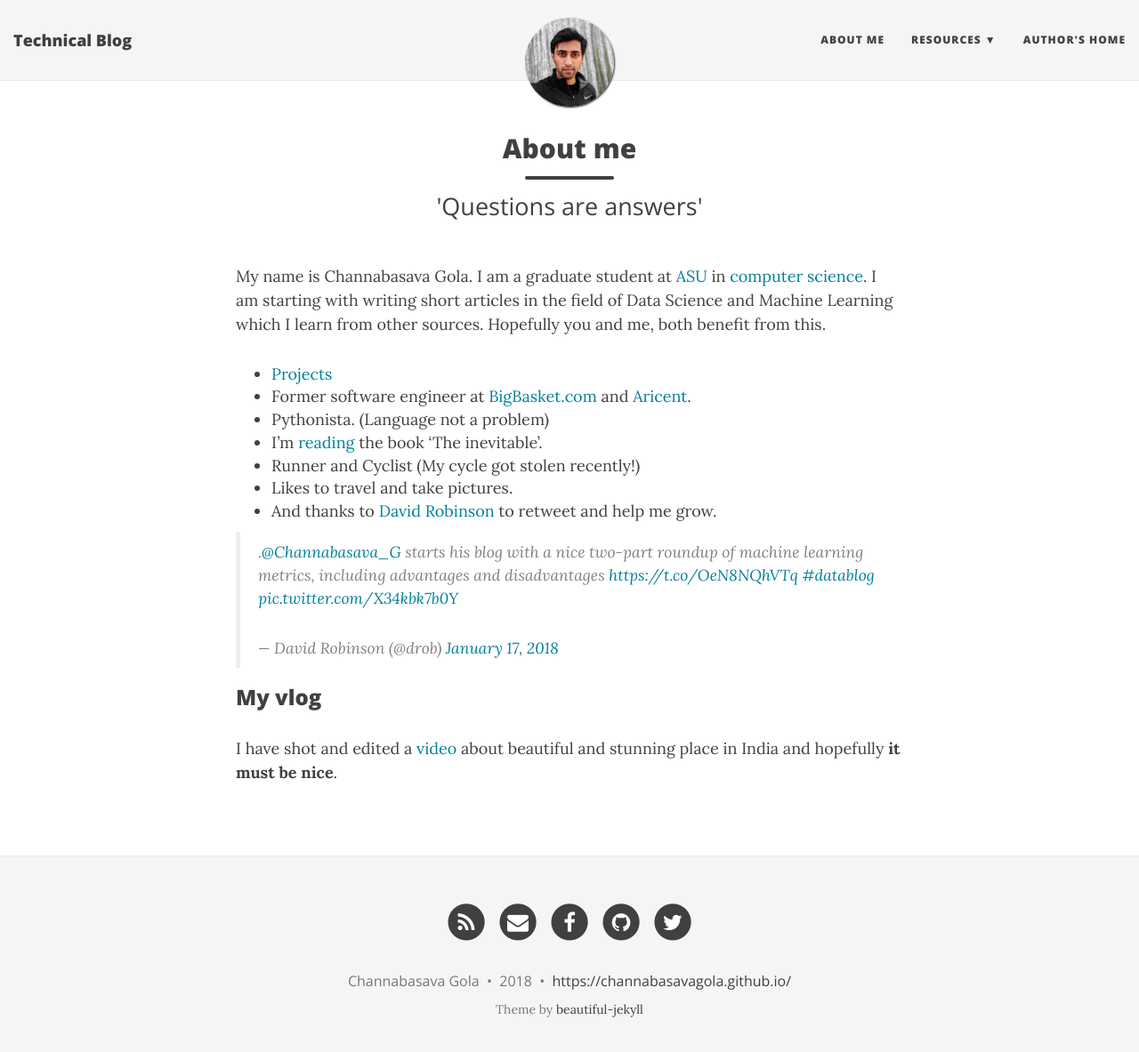
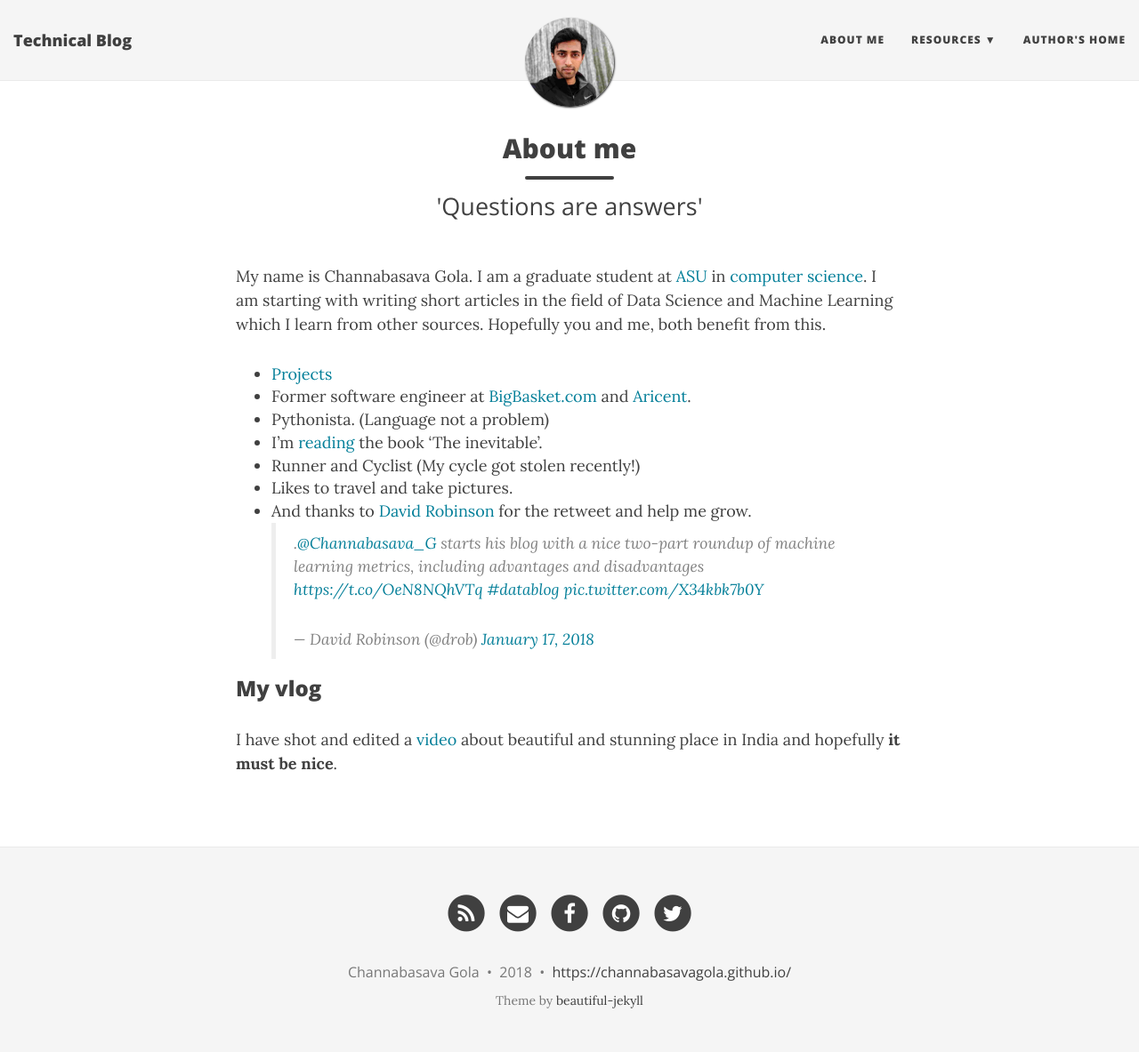
Before and after one commit to channagithub/channabasavagola.github.io, a Jekyll site: the page built from aboutme.md, in a window 1280 px wide and 1196 px high. Shown: the top 1183 px of the window at 89% size. Built offline with Jekyll 4.4.1, drawn with Linux system fonts in a browser that asks for light colours; nearby versions of some CDN libraries; comment, search, counter and statistics services are not loaded.

Commit message:
Adding retweet from drob

```diff
--- a/aboutme.md
+++ b/aboutme.md
@@ -12,8 +12,8 @@
 - I'm [reading](https://www.goodreads.com/user/show/59536279-channabasava-gola) the book 'The inevitable'.
 - Runner and Cyclist (My cycle got stolen recently!)
 - Likes to travel and take pictures.
-- And thanks to [David Robinson](https://twitter.com/drob) to retweet and help me grow.
-<blockquote class="twitter-tweet" data-lang="en"><p lang="en" dir="ltr">.<a href="https://twitter.com/Channabasava_G?ref_src=twsrc%5Etfw">@Channabasava_G</a> starts his blog with a nice two-part roundup of machine learning metrics, including advantages and disadvantages <a href="https://t.co/OeN8NQhVTq">https://t.co/OeN8NQhVTq</a> <a href="https://twitter.com/hashtag/datablog?src=hash&amp;ref_src=twsrc%5Etfw">#datablog</a> <a href="https://t.co/X34kbk7b0Y">pic.twitter.com/X34kbk7b0Y</a></p>&mdash; David Robinson (@drob) <a href="https://twitter.com/drob/status/953678615404843009?ref_src=twsrc%5Etfw">January 17, 2018</a></blockquote>
+- And thanks to [David Robinson](https://twitter.com/drob) for the retweet and help me grow.
+	<blockquote class="twitter-tweet" data-lang="en"><p lang="en" dir="ltr">.<a href="https://twitter.com/Channabasava_G?ref_src=twsrc%5Etfw">@Channabasava_G</a> starts his blog with a nice two-part roundup of machine learning metrics, including advantages and disadvantages <a href="https://t.co/OeN8NQhVTq">https://t.co/OeN8NQhVTq</a> <a href="https://twitter.com/hashtag/datablog?src=hash&amp;ref_src=twsrc%5Etfw">#datablog</a> <a href="https://t.co/X34kbk7b0Y">pic.twitter.com/X34kbk7b0Y</a></p>&mdash; David Robinson (@drob) <a href="https://twitter.com/drob/status/953678615404843009?ref_src=twsrc%5Etfw">January 17, 2018</a></blockquote>
 <script async src="https://platform.twitter.com/widgets.js" charset="utf-8"></script>
 
 
```
